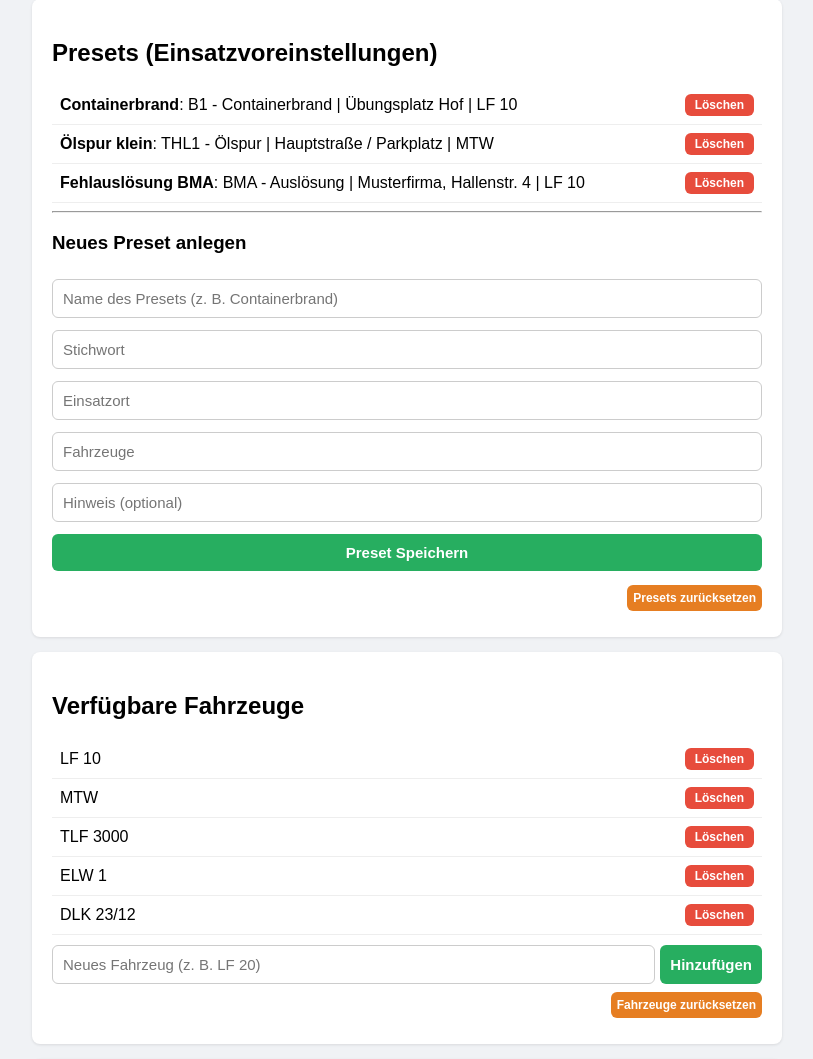
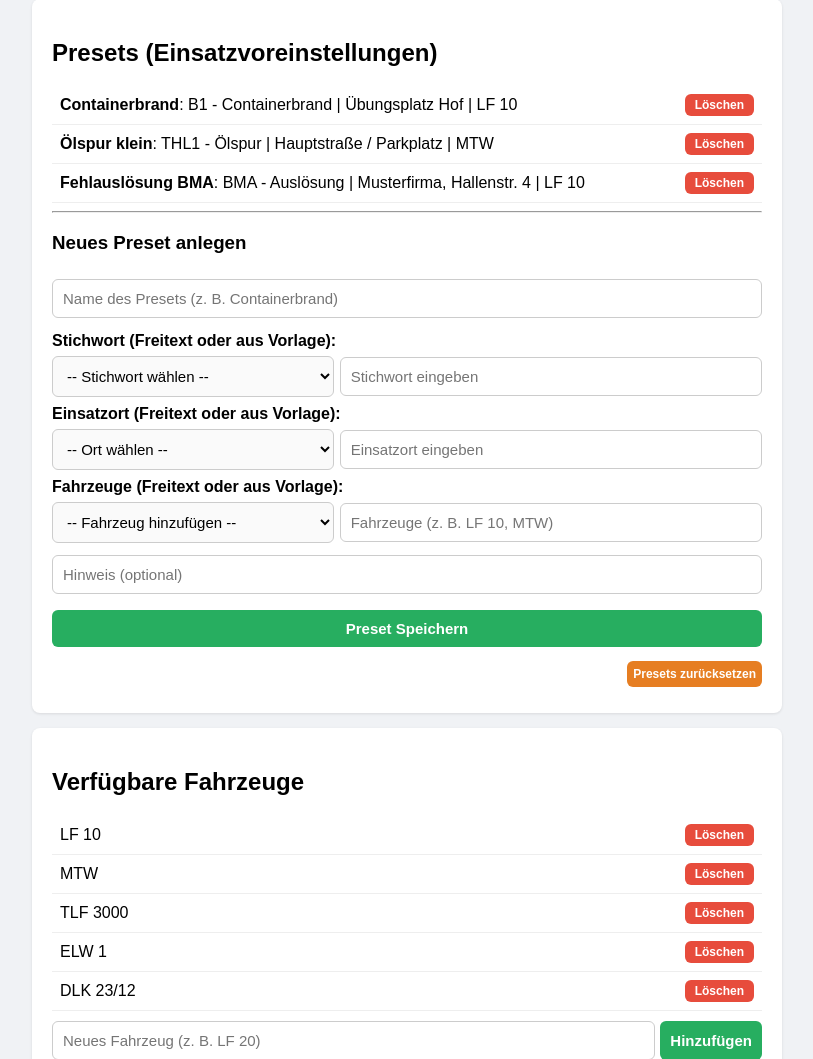
Before and after one commit to randomstuffyay/JFW-Alarmmon, a Flask app: page /admin in a window 1280 px wide, after a click on "⚙️ Stammdaten & Presets". Shown: the part 455-1514 px from the top of the page, without its empty margins (233-1046 px from the left). Run offline with Flask 3, Linux system fonts and the light colour scheme; data that the repository does not hold is empty.

Commit message:
feat: add combo dropdown and free-text inputs for presets in admin panel

```diff
--- a/templates/admin.html
+++ b/templates/admin.html
@@ -28,6 +28,9 @@
         ul { padding-left: 20px; margin: 0; font-size: 14px; color: #555; }
         .clear { clear: both; }
         .sound-box { display: flex; gap: 8px; align-items: center; }
+        .input-combo { display: flex; gap: 6px; margin: 6px 0; align-items: center; }
+        .input-combo select { width: 40%; margin: 0; background: #fafafa; }
+        .input-combo input { width: 60%; margin: 0; }
     </style>
 </head>
 <body>
@@ -112,11 +115,33 @@
         <hr>
         <h3>Neues Preset anlegen</h3>
         <input type="text" id="newPresetName" placeholder="Name des Presets (z. B. Containerbrand)">
-        <input type="text" id="newPresetStichwort" placeholder="Stichwort">
-        <input type="text" id="newPresetAdresse" placeholder="Einsatzort">
-        <input type="text" id="newPresetFahrzeuge" placeholder="Fahrzeuge">
+
+        <label style="margin-top:8px; display:block;"><b>Stichwort (Freitext oder aus Vorlage):</b></label>
+        <div class="input-combo">
+            <select id="presetStichwortSelect" onchange="document.getElementById('newPresetStichwort').value = this.value;">
+                <option value="">-- Stichwort wählen --</option>
+            </select>
+            <input type="text" id="newPresetStichwort" placeholder="Stichwort eingeben">
+        </div>
+
+        <label style="margin-top:8px; display:block;"><b>Einsatzort (Freitext oder aus Vorlage):</b></label>
+        <div class="input-combo">
+            <select id="presetZielSelect" onchange="document.getElementById('newPresetAdresse').value = this.value;">
+                <option value="">-- Ort wählen --</option>
+            </select>
+            <input type="text" id="newPresetAdresse" placeholder="Einsatzort eingeben">
+        </div>
+
+        <label style="margin-top:8px; display:block;"><b>Fahrzeuge (Freitext oder aus Vorlage):</b></label>
+        <div class="input-combo">
+            <select id="presetFahrzeugSelect" onchange="appendPresetFahrzeug(this.value)">
+                <option value="">-- Fahrzeug hinzufügen --</option>
+            </select>
+            <input type="text" id="newPresetFahrzeuge" placeholder="Fahrzeuge (z. B. LF 10, MTW)">
+        </div>
+
         <input type="text" id="newPresetHinweis" placeholder="Hinweis (optional)">
-        <button onclick="addPreset()" style="background:#27ae60;">Preset Speichern</button>
+        <button onclick="addPreset()" style="background:#27ae60; margin-top:10px;">Preset Speichern</button>
         <button class="btn-reset" onclick="resetCategory('presets')">Presets zurücksetzen</button>
         <div class="clear"></div>
     </div>
@@ -245,6 +270,7 @@
             document.getElementById('titleTextInput').value = settingsData.title_text || "JUGENDFEUERWEHR ALARMMONITOR";
             renderSettingsUI();
             renderAlarmFormChips();
+            renderPresetDropdowns();
             loadAudioFiles();
         } catch(e) {}
     }
@@ -267,6 +293,38 @@
             });
             loadSettings();
         }
+    }
+
+    function renderPresetDropdowns() {
+        var sSelect = document.getElementById('presetStichwortSelect');
+        sSelect.innerHTML = '<option value="">-- Stichwort wählen --</option>' +
+            settingsData.stichwoerter.map(function(s) {
+                return '<option value="' + escapeHtml(s) + '">' + escapeHtml(s) + '</option>';
+            }).join('');
+
+        var zSelect = document.getElementById('presetZielSelect');
+        zSelect.innerHTML = '<option value="">-- Ort wählen --</option>' +
+            settingsData.ziele.map(function(z) {
+                return '<option value="' + escapeHtml(z) + '">' + escapeHtml(z) + '</option>';
+            }).join('');
+
+        var fSelect = document.getElementById('presetFahrzeugSelect');
+        fSelect.innerHTML = '<option value="">-- Fahrzeug hinzufügen --</option>' +
+            settingsData.fahrzeuge.map(function(f) {
+                return '<option value="' + escapeHtml(f) + '">' + escapeHtml(f) + '</option>';
+            }).join('');
+    }
+
+    function appendPresetFahrzeug(fVal) {
+        if (!fVal) return;
+        var input = document.getElementById('newPresetFahrzeuge');
+        var current = input.value.trim();
+        if (current) {
+            input.value = current + ', ' + fVal;
+        } else {
+            input.value = fVal;
+        }
+        document.getElementById('presetFahrzeugSelect').value = "";
     }
 
     function renderAlarmFormChips() {
@@ -412,6 +470,7 @@
 
     function renderSettingsUI() {
         renderSoundDropdown();
+        renderPresetDropdowns();
 
         document.getElementById('presetsList').innerHTML = settingsData.presets.map(function(p, idx) {
             return '<div class="list-item">' +
@@ -464,6 +523,9 @@
         document.getElementById('newPresetAdresse').value = '';
         document.getElementById('newPresetFahrzeuge').value = '';
         document.getElementById('newPresetHinweis').value = '';
+        document.getElementById('presetStichwortSelect').value = '';
+        document.getElementById('presetZielSelect').value = '';
+        document.getElementById('presetFahrzeugSelect').value = '';
 
         saveSettingsData();
         showToast("Preset erfolgreich gespeichert!");
```
